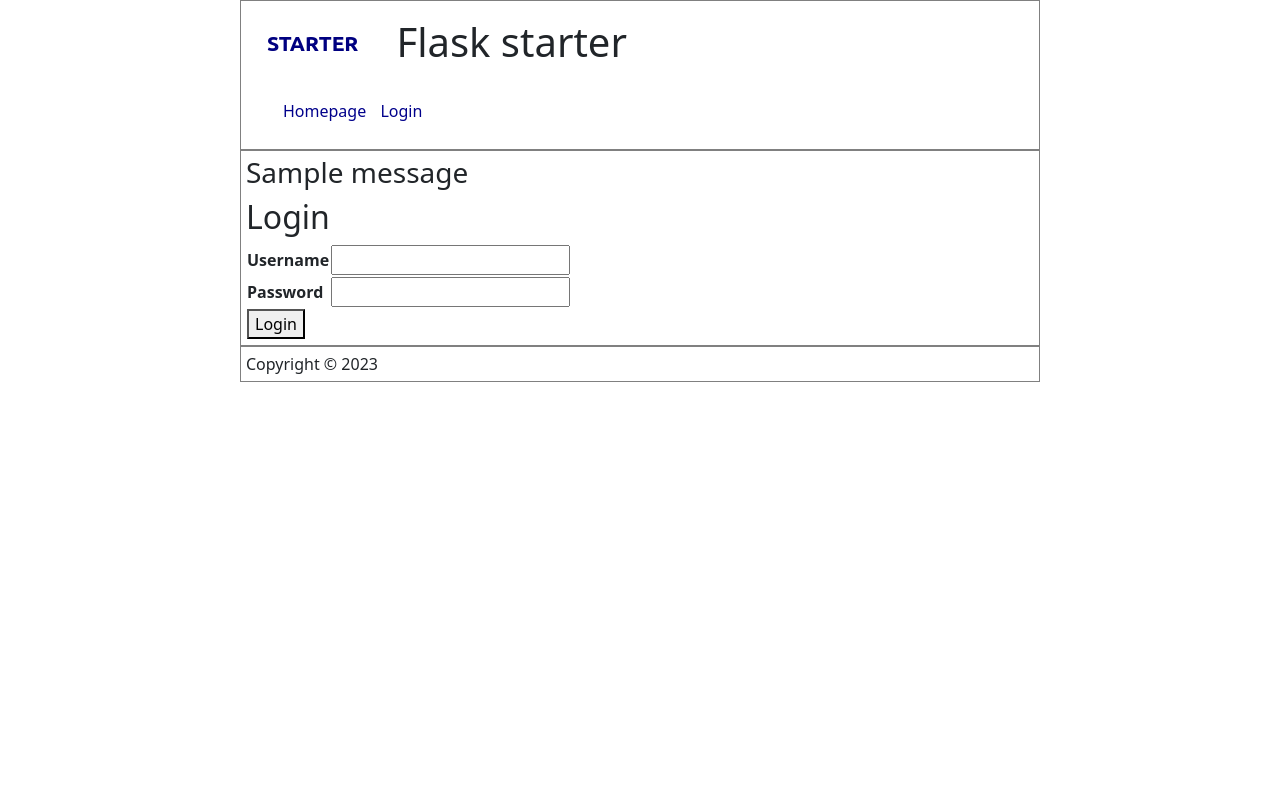
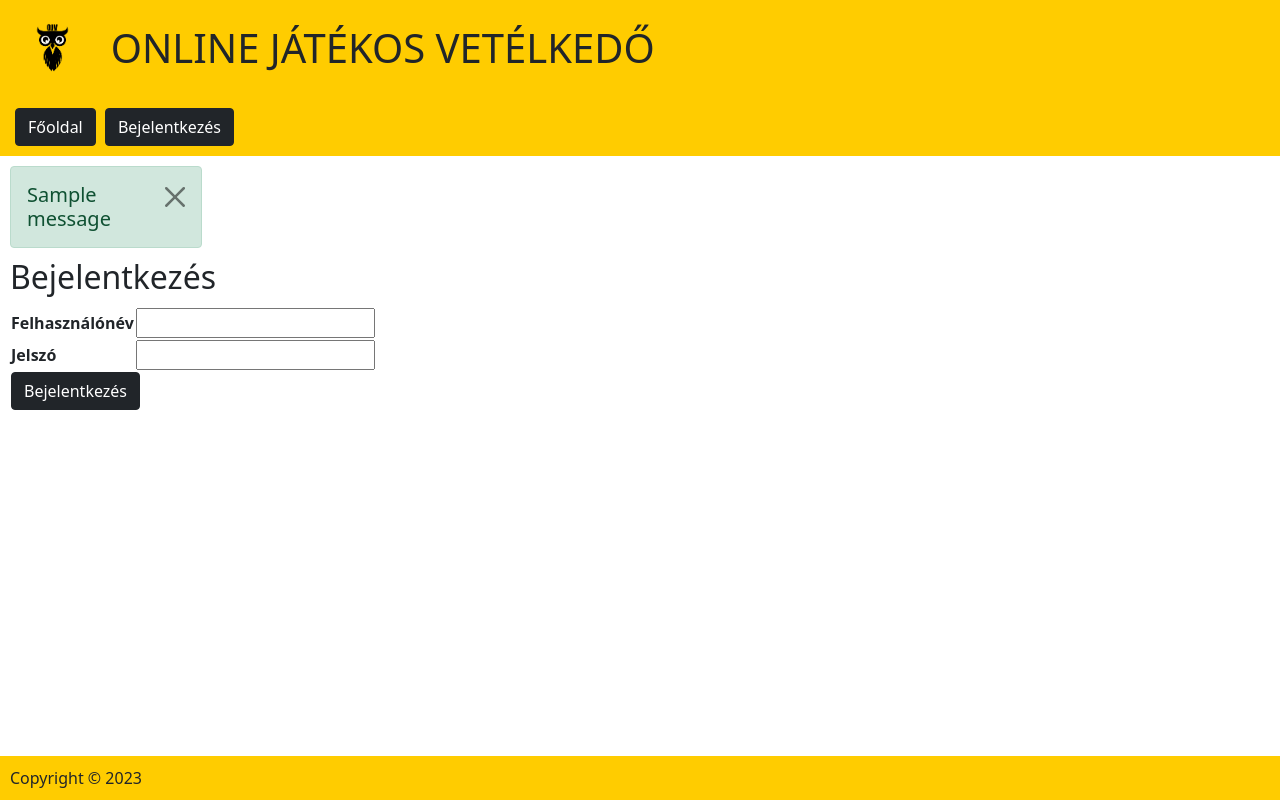
Before and after one commit to HVMarci/dusza, a Flask app: page /login in a window 1280 px wide. Run offline with Flask 3, Linux system fonts and the light colour scheme; one stand-in notice (Sample message) is shown.

Commit message:
added CSS

```diff
--- a/app/pages/routes.py
+++ b/app/pages/routes.py
@@ -19,7 +19,7 @@ def login():
 
         if user is not None and user.check_password(form.password):
             session['user_id'] = user.user_id
-            flash('Login successful.')
+            flash('Sikeres bejelentkezés.')
 
             if request.args.get('redirect') is not None \
                     and urlsplit(request.args.get('redirect')).netloc == '':
@@ -27,7 +27,7 @@ def login():
 
             return redirect(url_for('pages.home'))
         else:
-            form.errors.append('Wrong username or password.')
+            form.errors.append('Hibás felhasználónév vagy jelszó.')
 
     return render_template('pages/login.html', form=form)
 
--- a/app/templates/base.html
+++ b/app/templates/base.html
@@ -3,51 +3,75 @@
 <head>
     <meta charset="UTF-8">
     <meta name="viewport" content="width=device-width, initial-scale=1">
-    <title>Flask starter</title>
-    <link rel="stylesheet" href="{{ url_for('static', filename='css/base.css') }}">
-    <link rel="icon" type="image/png" href="{{ url_for('static', filename='favicon.png') }}">
+    <title>Online játékos vetélkedő</title>
+    <!--<link rel="stylesheet" href="{{ url_for('static', filename='css/base.css') }}">-->
+    <link rel="icon" type="image/png" href="{{ url_for('static', filename='ojv-favicon.png') }}">
     <link href="https://cdn.jsdelivr.net/npm/bootstrap@5.0.2/dist/css/bootstrap.min.css" rel="stylesheet" integrity="sha384-EVSTQN3/azprG1Anm3QDgpJLIm9Nao0Yz1ztcQTwFspd3yD65VohhpuuCOmLASjC" crossorigin="anonymous">
+    <style>
+        header {
+            background-color: #FFCC00;
+            padding: 5px;
+        }
+        footer {
+            background-color: #FFCC00;
+        }
+        html {
+          height: 100%;
+        }
+        footer {
+            position: fixed;
+            bottom: 0;
+            width: 100%;
+        }
+        .alert {
+            width: 15%;
+            height: 10%;
+            font-size: 20px;
+        }
+    </style>
 </head>
 <body>
 
 <header>
     <h1>
-        <img src="{{ url_for('static', filename='logo.png') }}" alt="logo">
-        Flask starter
+        <img style="width: 7.5%" src="{{ url_for('static', filename='ojv.png') }}" alt="logo">
+        ONLINE JÁTÉKOS VETÉLKEDŐ
     </h1>
 
     <nav>
         {% if is_fully_authenticated() %}
-            <div class="current-user">
+            <div style="margin: 10px" class="current-user">
                 {{ g.user.username }} [{{ g.user.role.display_name }}]
             </div>
         {% endif %}
-        <ul>
-            <li><a href="{{ url_for('pages.home') }}">Homepage</a></li>
+            <a style="margin-left: 10px; margin-bottom: 5px" href="{{ url_for('pages.home') }}"  class="btn btn-dark" role="button">Főoldal</a>
             {% if has_role('TANAR') %}
-                <li><a href="{{ url_for('feladat.feladat_list') }}">Feladatok</a></li>
+                <a style="margin-left: 5px; margin-bottom: 5px" href="{{ url_for('feladat.feladat_list') }}" class="btn btn-dark" role="button">Feladatok</a>
             {% endif %}
             {% if is_fully_authenticated() %}
-                <li><a href="{{ url_for('teams.list_teams') }}">Csapatok</a></li>
+                <a style="margin-left: 5px; margin-bottom: 5px" href="{{ url_for('teams.list_teams') }}" class="btn btn-dark" role="button">Csapatok</a>
             {% endif %}
             {% if is_fully_authenticated() %}
-                <li><a href="{{ url_for('verseny.verseny_list') }}">Versenyek</a></li>
+                <a style="margin-left: 5px; margin-bottom: 5px" href="{{ url_for('verseny.verseny_list') }}" class="btn btn-dark" role="button">Versenyek</a>
             {% endif %}
             {% if is_fully_authenticated() %}
-                <li><a href="{{ url_for('users.list_users') }}">Users</a></li>
-                <li><a href="{{ url_for('pages.logout') }}">Logout</a></li>
+                <a style="margin-left: 5px; margin-bottom: 5px" href="{{ url_for('users.list_users') }}" class="btn btn-dark" role="button">Felhasználók</a>
+                <a style="margin-left: 5px; margin-bottom: 5px" href="{{ url_for('pages.logout') }}" class="btn btn-dark" role="button">Kijelentkezés</a>
             {% else %}
-                <li><a href="{{ url_for('pages.login') }}">Login</a></li>
+               <a style="margin-left: 5px; margin-bottom: 5px" href="{{ url_for('pages.login') }}" class="btn btn-dark" role="button">Bejelentkezés</a>
             {% endif %}
-        </ul>
+
     </nav>
+
 </header>
 
 <main>
     {% with messages = get_flashed_messages() %}
         {% if messages %}
             {% for message in messages %}
-                <h3>{{ message }}</h3>
+                <h3 style="margin: 10px" class="alert alert-success alert-dismissible fade show">{{ message }}
+                    <button type="button" class="btn-close" data-bs-dismiss="alert"></button>
+                </h3>
             {% endfor %}
         {% endif %}
     {% endwith %}
@@ -56,7 +80,7 @@
 </main>
 
 <footer>
-    <div>Copyright © 2023</div>
+    <div style="margin: 10px">Copyright © 2023</div>
 </footer>
 
 <script src="{{ url_for('static', filename='js/base.js') }}"></script>
--- a/app/templates/feladat/edit.html
+++ b/app/templates/feladat/edit.html
@@ -12,7 +12,7 @@ elérhető
         </ul>
         {% endif %}
 
-        <table>
+        <table class="table table-striped">
             {% for i in range(1,5) %}
             <tr>
                 <th><label for="szo{{ i }}">{{ i }}. szó: </label></th>
--- a/app/templates/feladat/upload.html
+++ b/app/templates/feladat/upload.html
@@ -11,13 +11,13 @@
         </ul>
         {% endif %}
 
-        <table>
+        <table style="margin: 10px">
             <tr>
                 <th><label for="file">Töltse fel a feladat fájlt: </label></th>
                 <td><input type="file" name="file" value="{{ form.file }}" id="file" required></td>
             </tr>
             <tr>
-                <td colspan="2"><button type="submit">Feltöltés</button></td>
+                <td colspan="2"><button type="submit" class="btn btn-dark">Feltöltés</button></td>
             </tr>
         </table>
     </form>
--- a/app/templates/pages/home.html
+++ b/app/templates/pages/home.html
@@ -1,6 +1,6 @@
 {% extends 'base.html' %}
 
 {% block main %}
-    <h2>Homepage</h2>
-    <p>Welcome to the homepage!</p>
+    <h2 style="margin: 10px">Főoldal</h2>
+    <p style="margin: 10px">Üdvözöljük a főoldalon!</p>
 {% endblock %}
--- a/app/templates/pages/login.html
+++ b/app/templates/pages/login.html
@@ -1,7 +1,7 @@
 {% extends 'base.html' %}
 
 {% block main %}
-    <h2>Login</h2>
+    <h2 style="margin: 10px">Bejelentkezés</h2>
 
     <form method="post">
         {% if form.errors|length > 0 %}
@@ -12,17 +12,17 @@
         </ul>
         {% endif %}
 
-        <table>
+        <table style="margin: 10px">
             <tr>
-                <th><label for="username">Username</label></th>
+                <th><label for="username">Felhasználónév</label></th>
                 <td><input type="text" name="username" value="{{ form.username }}" id="username" required></td>
             </tr>
             <tr>
-                <th><label for="password">Password</label></th>
+                <th><label for="password">Jelszó</label></th>
                 <td><input type="password" name="password" value="{{ form.password }}" id="password" required></td>
             </tr>
             <tr>
-                <td colspan="2"><button type="submit">Login</button></td>
+                <td colspan="2"><button type="submit" class="btn btn-dark">Bejelentkezés</button></td>
             </tr>
         </table>
     </form>
--- a/app/templates/teams/edit.html
+++ b/app/templates/teams/edit.html
@@ -12,7 +12,7 @@
         </ul>
         {% endif %}
 
-        <table>
+        <table class="table table-striped">
             <tr>
                 <th><label for="team_name">Csapatnév</label></th>
                 <td><input type="text" name="team_name" value="{{ form.team_name }}" id="team_name" required></td>
--- a/app/templates/teams/list.html
+++ b/app/templates/teams/list.html
@@ -2,7 +2,7 @@
 
 {% block main %}
     <h2>Csapatok listája</h2>
-    <table>
+    <table class="table table-striped">
         <thead>
         <tr>
             <th>Azonosító</th>
--- a/app/templates/users/edit.html
+++ b/app/templates/users/edit.html
@@ -1,7 +1,7 @@
 {% extends 'base.html' %}
 
 {% block main %}
-    <h2>{{ 'Create' if form.create else 'Edit' }} user</h2>
+    <h2 style="margin: 10px">{{ 'Create' if form.create else 'Edit' }} user</h2>
 
     <form method="post" onsubmit="return confirm('{{ 'Create' if form.create else 'Save' }} user?')">
         {% if form.errors|length > 0 %}
@@ -12,7 +12,7 @@
         </ul>
         {% endif %}
 
-        <table>
+        <table style="margin: 10px">
             <tr>
                 <th><label for="username">Username</label></th>
                 <td><input type="text" name="username" value="{{ form.username }}" id="username" required></td>
@@ -49,7 +49,7 @@
             </tr>
             <tr>
                 <td colspan="2">
-                    <button type="submit">{{ 'Create' if form.create else 'Save' }}</button>
+                    <button type="submit" class="btn btn-dark">{{ 'Create' if form.create else 'Save' }}</button>
                 </td>
             </tr>
         </table>
--- a/app/templates/users/list.html
+++ b/app/templates/users/list.html
@@ -1,8 +1,8 @@
 {% extends 'base.html' %}
 
 {% block main %}
-    <h2>List users</h2>
-    <table>
+    <h2 style="margin: 10px">List users</h2>
+    <table style="margin: 10px" class="table table-striped">
         <thead>
         <tr>
             <th>Id</th>
@@ -33,6 +33,6 @@
     </table>
 
     {% if has_role('ADMIN') %}
-        <p><a href="{{ url_for('users.create_user') }}">Create user</a></p>
+        <p style="margin: 10px"><a href="{{ url_for('users.create_user') }}" class="btn btn-dark">Create user</a></p>
     {% endif %}
 {% endblock %}
--- a/app/templates/verseny/edit.html
+++ b/app/templates/verseny/edit.html
@@ -12,7 +12,7 @@
         </ul>
         {% endif %}
 
-        <table>
+        <table class="table table-striped">
             <tr>
                 <th><label for="name">Név</label></th>
                 <td><input type="text" name="name" value="{{ form.name }}" id="name" required></td>
--- a/app/templates/verseny/result.html
+++ b/app/templates/verseny/result.html
@@ -1,7 +1,7 @@
 {% extends 'base.html' %}
 
 {% block main %}
-    <table>
+    <table class="table table-striped">
     <thead>
     <tr><th>Helyezés</th>
     <th>Csapatnév</th>
```
Also changed, not shown: app/templates/feladat/list.html (+13 -9 lines), app/templates/verseny/list.html (+5 -5 lines), app/templates/verseny/play.html (+4 -4 lines), app/static/favicon.png (deleted), app/static/logo.png (deleted), app/static/ojv-favicon.png (added), app/static/ojv.png (added).
